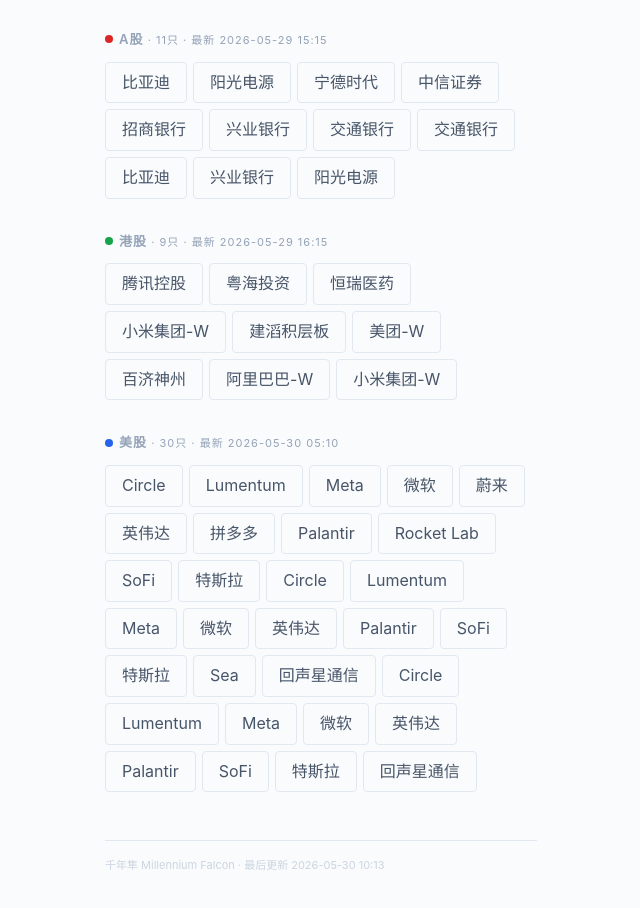
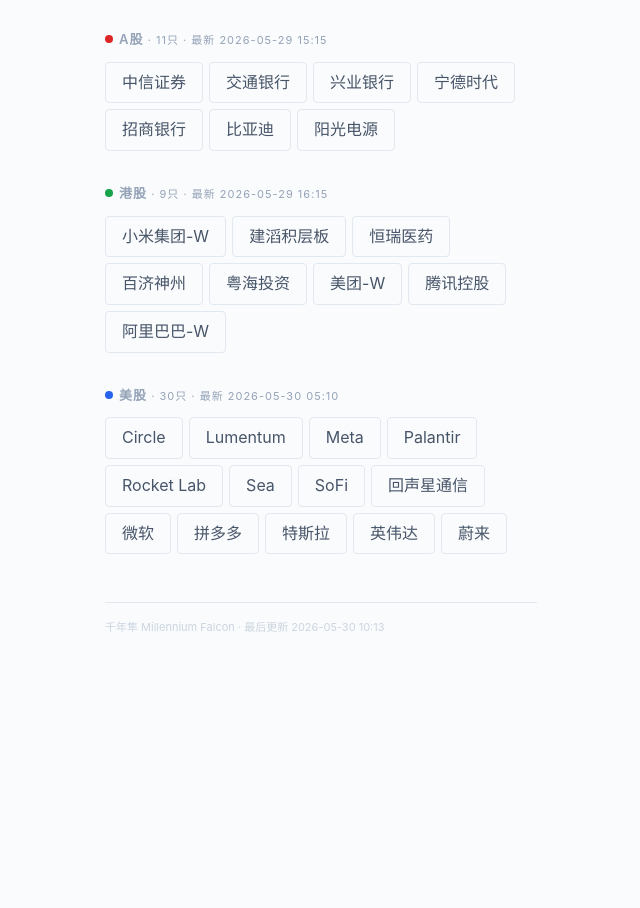
Before and after one commit to Smiling-Jedi/millennium-falcon-reports, a plain HTML site: page holdings.html in a window 1280 px wide. Shown: the part 118-1026 px from the top of the page, without its empty margins (319-959 px from the left). After the commit the page ends 803 px from the top, so only its background shows below. Drawn offline with Linux system fonts and the light colour scheme.

Commit message:
fix: dedup stock cards in holdings page

```diff
--- a/holdings.html
+++ b/holdings.html
@@ -177,62 +177,40 @@
     <h1><img src="favicon-32x32.png" class="logo-img" alt="">持仓股</h1>
     <h2 id="a"><span class="mkt-dot mkt-dot-a"></span>A股 <span style="font-weight:400;font-size:11px;color:#94a3b8">· 11只 · 最新 2026-05-29 15:15</span></h2>
     <div class="stock-list">
+        <a href="stock_中信证券.html" class="stock-item">中信证券</a>
+        <a href="stock_交通银行.html" class="stock-item">交通银行</a>
+        <a href="stock_兴业银行.html" class="stock-item">兴业银行</a>
+        <a href="stock_宁德时代.html" class="stock-item">宁德时代</a>
+        <a href="stock_招商银行.html" class="stock-item">招商银行</a>
         <a href="stock_比亚迪.html" class="stock-item">比亚迪</a>
-        <a href="stock_阳光电源.html" class="stock-item">阳光电源</a>
-        <a href="stock_宁德时代.html" class="stock-item">宁德时代</a>
-        <a href="stock_中信证券.html" class="stock-item">中信证券</a>
-        <a href="stock_招商银行.html" class="stock-item">招商银行</a>
-        <a href="stock_兴业银行.html" class="stock-item">兴业银行</a>
-        <a href="stock_交通银行.html" class="stock-item">交通银行</a>
-        <a href="stock_交通银行.html" class="stock-item">交通银行</a>
-        <a href="stock_比亚迪.html" class="stock-item">比亚迪</a>
-        <a href="stock_兴业银行.html" class="stock-item">兴业银行</a>
         <a href="stock_阳光电源.html" class="stock-item">阳光电源</a>
     </div>
     <h2 id="hk"><span class="mkt-dot mkt-dot-hk"></span>港股 <span style="font-weight:400;font-size:11px;color:#94a3b8">· 9只 · 最新 2026-05-29 16:15</span></h2>
     <div class="stock-list">
-        <a href="stock_腾讯控股.html" class="stock-item">腾讯控股</a>
-        <a href="stock_粤海投资.html" class="stock-item">粤海投资</a>
-        <a href="stock_恒瑞医药.html" class="stock-item">恒瑞医药</a>
         <a href="stock_小米集团_W.html" class="stock-item">小米集团-W</a>
         <a href="stock_建滔积层板.html" class="stock-item">建滔积层板</a>
+        <a href="stock_恒瑞医药.html" class="stock-item">恒瑞医药</a>
+        <a href="stock_百济神州.html" class="stock-item">百济神州</a>
+        <a href="stock_粤海投资.html" class="stock-item">粤海投资</a>
         <a href="stock_美团_W.html" class="stock-item">美团-W</a>
-        <a href="stock_百济神州.html" class="stock-item">百济神州</a>
+        <a href="stock_腾讯控股.html" class="stock-item">腾讯控股</a>
         <a href="stock_阿里巴巴_W.html" class="stock-item">阿里巴巴-W</a>
-        <a href="stock_小米集团_W.html" class="stock-item">小米集团-W</a>
     </div>
     <h2 id="us"><span class="mkt-dot mkt-dot-us"></span>美股 <span style="font-weight:400;font-size:11px;color:#94a3b8">· 30只 · 最新 2026-05-30 05:10</span></h2>
     <div class="stock-list">
         <a href="stock_Circle.html" class="stock-item">Circle</a>
         <a href="stock_Lumentum.html" class="stock-item">Lumentum</a>
         <a href="stock_Meta.html" class="stock-item">Meta</a>
-        <a href="stock_微软.html" class="stock-item">微软</a>
-        <a href="stock_蔚来.html" class="stock-item">蔚来</a>
-        <a href="stock_英伟达.html" class="stock-item">英伟达</a>
-        <a href="stock_拼多多.html" class="stock-item">拼多多</a>
         <a href="stock_Palantir.html" class="stock-item">Palantir</a>
         <a href="stock_Rocket_Lab.html" class="stock-item">Rocket Lab</a>
+        <a href="stock_Sea.html" class="stock-item">Sea</a>
         <a href="stock_SoFi.html" class="stock-item">SoFi</a>
+        <a href="stock_回声星通信.html" class="stock-item">回声星通信</a>
+        <a href="stock_微软.html" class="stock-item">微软</a>
+        <a href="stock_拼多多.html" class="stock-item">拼多多</a>
         <a href="stock_特斯拉.html" class="stock-item">特斯拉</a>
-        <a href="stock_Circle.html" class="stock-item">Circle</a>
-        <a href="stock_Lumentum.html" class="stock-item">Lumentum</a>
-        <a href="stock_Meta.html" class="stock-item">Meta</a>
-        <a href="stock_微软.html" class="stock-item">微软</a>
         <a href="stock_英伟达.html" class="stock-item">英伟达</a>
-        <a href="stock_Palantir.html" class="stock-item">Palantir</a>
-        <a href="stock_SoFi.html" class="stock-item">SoFi</a>
-        <a href="stock_特斯拉.html" class="stock-item">特斯拉</a>
-        <a href="stock_Sea.html" class="stock-item">Sea</a>
-        <a href="stock_回声星通信.html" class="stock-item">回声星通信</a>
-        <a href="stock_Circle.html" class="stock-item">Circle</a>
-        <a href="stock_Lumentum.html" class="stock-item">Lumentum</a>
-        <a href="stock_Meta.html" class="stock-item">Meta</a>
-        <a href="stock_微软.html" class="stock-item">微软</a>
-        <a href="stock_英伟达.html" class="stock-item">英伟达</a>
-        <a href="stock_Palantir.html" class="stock-item">Palantir</a>
-        <a href="stock_SoFi.html" class="stock-item">SoFi</a>
-        <a href="stock_特斯拉.html" class="stock-item">特斯拉</a>
-        <a href="stock_回声星通信.html" class="stock-item">回声星通信</a>
+        <a href="stock_蔚来.html" class="stock-item">蔚来</a>
     </div>
     <div class="footer">千年隼 Millennium Falcon · 最后更新 2026-05-30 10:13</div>
 </body>
```
